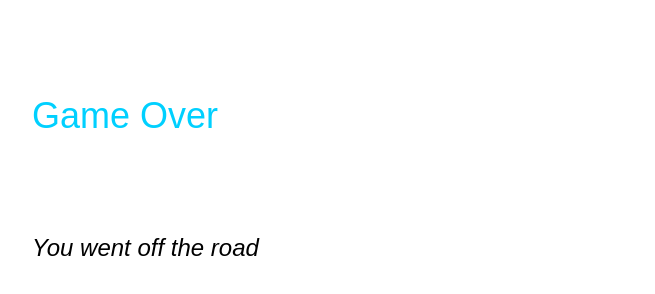
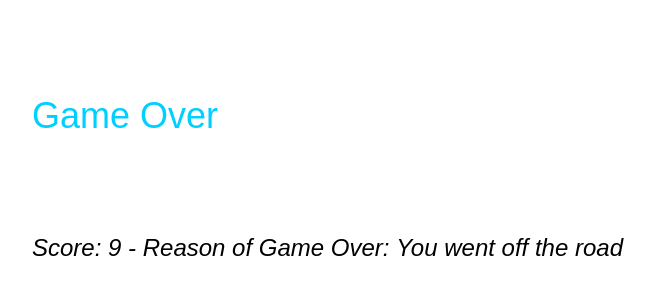
Before and after one commit to alticator/drive, a plain HTML site: page game.html in a window 1280 px wide. Shown: the whole page, without its empty margins (224-879 px from the left). Drawn offline with Linux system fonts and the light colour scheme.

Commit message:
Version 1 Ready
1. Added score.

```diff
--- a/game.html
+++ b/game.html
@@ -2,7 +2,7 @@
 <html>
     <head>
         <title>
-            Alticator Drive Alpha 1
+            Alticator Drive 1
         </title>
         <style>
             html, body {margin: 0;}
--- a/scripts.js
+++ b/scripts.js
@@ -6,6 +6,9 @@ document.addEventListener("keyup", keyUp);
 road.Xv = 0.1;
 var obstacle = new rect(-10, -10, 5, 5, "red");
 var obstacleX = 0;
+var score = 0;
+var scoreBoardBackground = new rect(0, 0, 10, 10, "rgba(255, 255, 255, 0.5)");
+var scoreBoard = new textObj("Score: " + Math.floor(score), 5, 5, "24px Arial", "white", "center");
 obstacle.Yv = 0.2;
 
 function keyPress(event) {
@@ -27,7 +30,7 @@ function keyUp(event) {
 function gameOver(message) {
     clearObjects();
     new textObj("Game Over", 20, 20, "36px Arial", "#00D0FF", "left");
-    new textObj(message, 20, 40, "italic 24px Arial", "black", "left");
+    new textObj("Score: " + Math.floor(score) + " - " + "Reason of Game Over: " + message, 20, 40, "italic 24px Arial", "black", "left");
     updateAll();
 }
 
@@ -57,6 +60,8 @@ function game() {
         clearInterval(gameLoop);
         gameOver("You hit an obstacle");
     }
+    score += 0.1;
+    scoreBoard.string = "Score: " + Math.floor(score);
 }
 
 var gameLoop = setInterval(game, 20);
```
